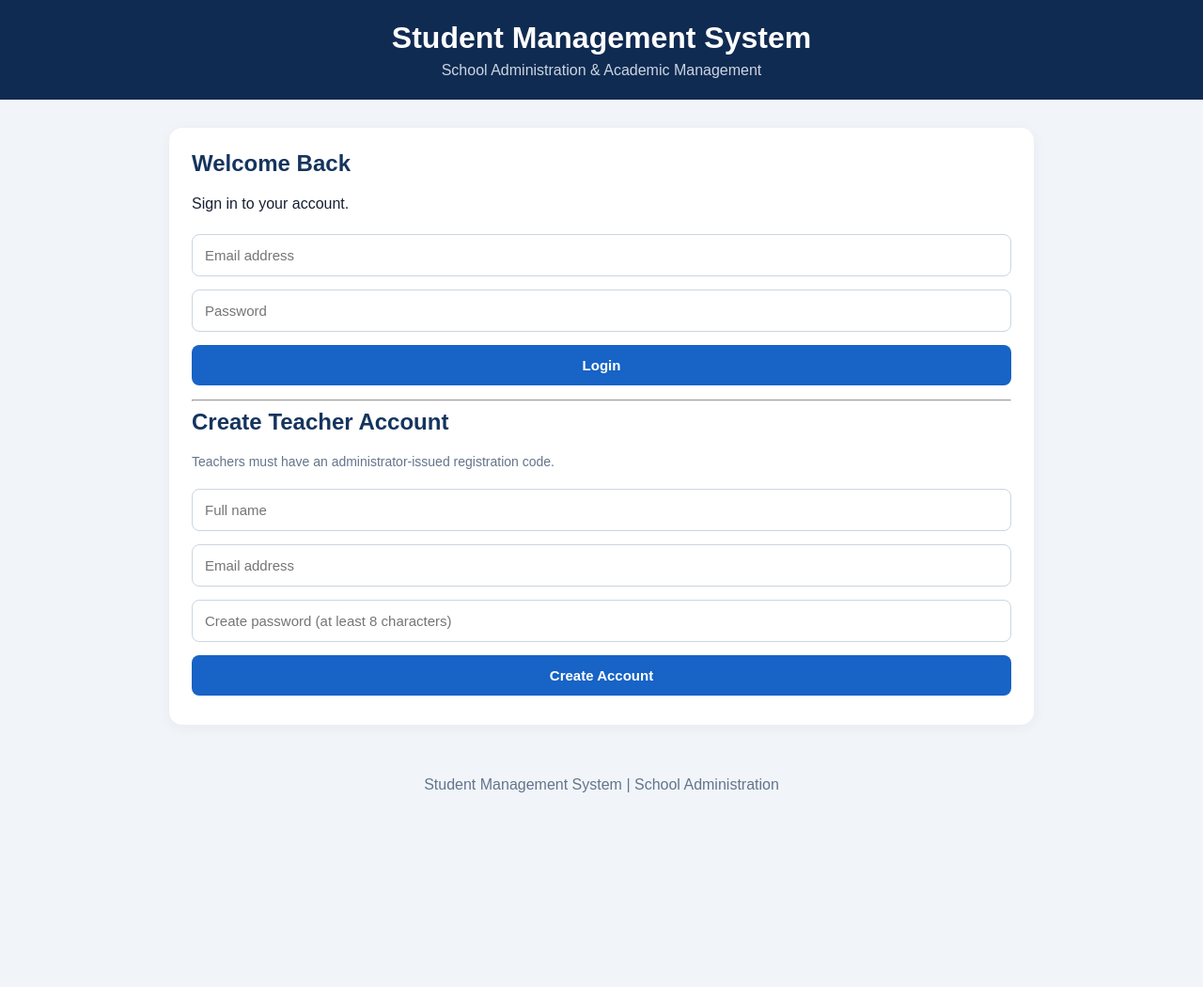
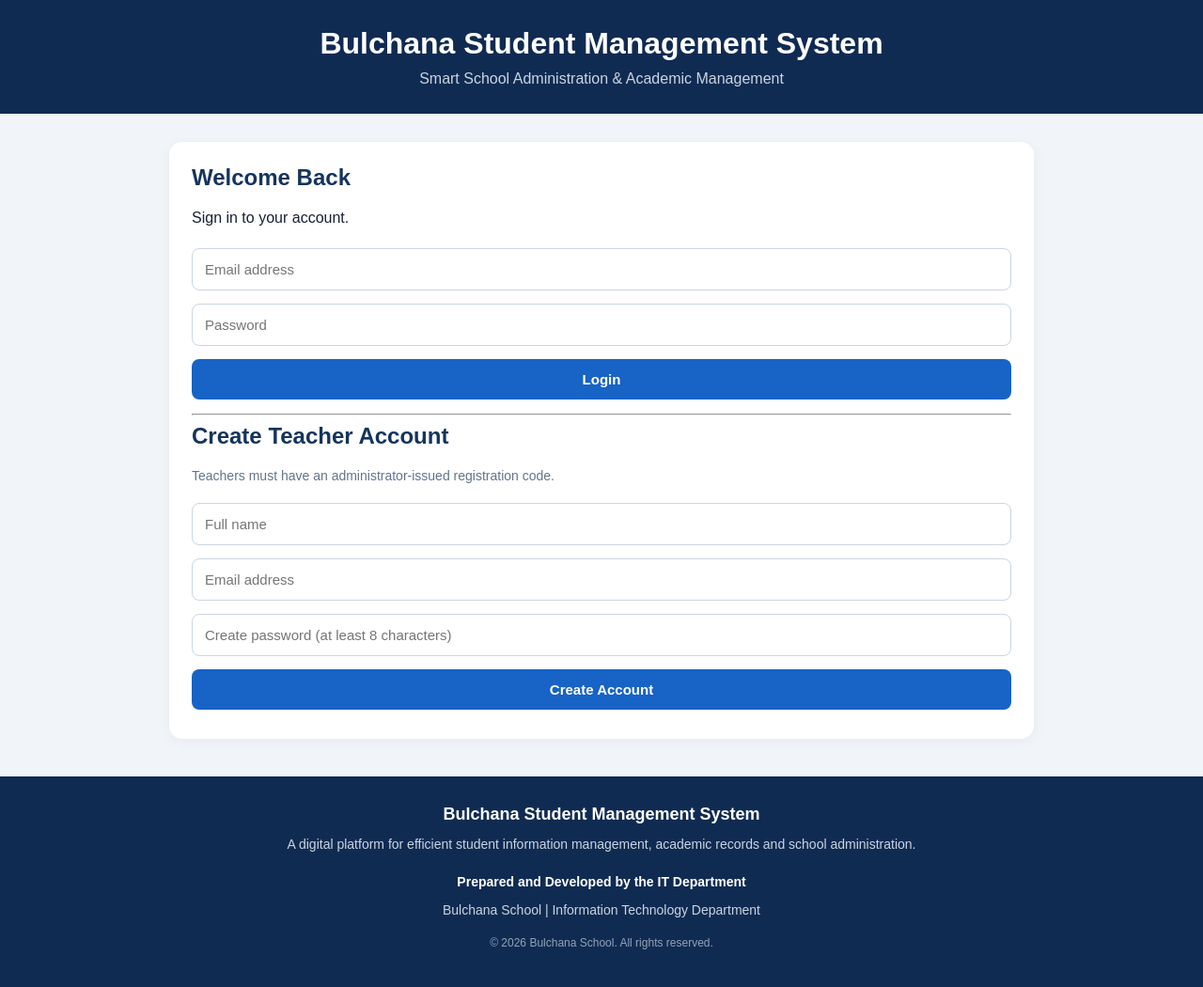
Before and after one commit to bulchanaschoolcyberlab/Bulchana-Student-Management-System, a plain HTML site: page index.html in a window 1280 px wide. Shown: the whole page at 94% size. Before the commit the page ends 869 px from the top, so only its background shows below. Drawn offline with nearby package versions, Linux system fonts and the light colour scheme.

Commit message:
Update index.html

```diff
--- a/index.html
+++ b/index.html
@@ -4,30 +4,44 @@
 <head>
   <meta charset="UTF-8">
   <meta name="viewport" content="width=device-width, initial-scale=1.0">
-  <title>Student Management System</title>
+  <meta name="description" content="Bulchana Student Management System - A digital platform for student information, academic records and school administration.">
+
+  <title>Bulchana Student Management System</title>
 
   <script src="https://cdn.jsdelivr.net/npm/@supabase/supabase-js@2"></script>
 
   <style>
     * { box-sizing: border-box; }
+
     body {
       margin: 0;
       font-family: Arial, sans-serif;
       background: #f1f5f9;
       color: #172033;
     }
+
     header {
       background: #102b52;
       color: white;
-      padding: 22px;
+      padding: 28px 18px;
       text-align: center;
     }
-    header h1 { margin: 0 0 7px; }
-    header p { margin: 0; color: #cbd5e1; }
+
+    header h1 {
+      margin: 0 0 10px;
+    }
+
+    header p {
+      margin: 0;
+      color: #cbd5e1;
+    }
+
     main {
       width: min(920px, 94%);
       margin: 30px auto;
+      min-height: 55vh;
     }
+
     .card {
       background: white;
       padding: 24px;
@@ -35,7 +49,12 @@
       margin-bottom: 20px;
       box-shadow: 0 3px 15px #0000000c;
     }
-    h2 { margin-top: 0; color: #15345e; }
+
+    h2 {
+      margin-top: 0;
+      color: #15345e;
+    }
+
     input, button {
       width: 100%;
       padding: 13px;
@@ -43,10 +62,12 @@
       border-radius: 8px;
       font-size: 15px;
     }
+
     input {
       border: 1px solid #cbd5e1;
       background: white;
     }
+
     button {
       border: none;
       background: #1763c6;
@@ -54,19 +75,24 @@
       font-weight: bold;
       cursor: pointer;
     }
+
     button:hover { background: #104d9c; }
     button.secondary { background: #475569; }
     button.danger { background: #b42318; }
+
     .hidden { display: none !important; }
+
     .message {
       padding: 12px;
       border-radius: 8px;
       margin: 12px 0;
       overflow-wrap: anywhere;
     }
+
     .success { background: #dcfce7; color: #166534; }
     .error { background: #fee2e2; color: #991b1b; }
     .info { background: #dbeafe; color: #1e40af; }
+
     .code {
       font-size: 23px;
       font-weight: bold;
@@ -78,15 +104,47 @@
       background: #dcfce7;
       border-radius: 8px;
     }
+
     .teacher {
       padding: 12px;
       border-bottom: 1px solid #e2e8f0;
     }
-    .muted { color: #64748b; font-size: 14px; }
+
+    .muted {
+      color: #64748b;
+      font-size: 14px;
+    }
+
     footer {
+      background: #102b52;
+      color: white;
       text-align: center;
-      padding: 25px;
-      color: #64748b;
+      padding: 30px 18px;
+      margin-top: 40px;
+    }
+
+    footer h3 {
+      margin: 0 0 10px;
+      font-size: 18px;
+    }
+
+    footer p {
+      margin: 7px 0;
+      color: #cbd5e1;
+      font-size: 14px;
+      line-height: 1.6;
+    }
+
+    footer .department {
+      color: white;
+      font-weight: bold;
+      margin-top: 18px;
+    }
+
+    footer .copyright {
+      margin-top: 15px;
+      font-size: 12px;
+      color: #94a3b8;
     }
   </style>
 </head>
@@ -94,8 +152,8 @@
 <body>
 
 <header>
-  <h1>Student Management System</h1>
-  <p>School Administration & Academic Management</p>
+  <h1>Bulchana Student Management System</h1>
+  <p>Smart School Administration & Academic Management</p>
 </header>
 
 <main>
@@ -186,8 +244,24 @@
 
 </main>
 
+<!-- PROFESSIONAL SCHOOL FOOTER -->
 <footer>
-  Student Management System | School Administration
+  <h3>Bulchana Student Management System</h3>
+
+  <p>
+    A digital platform for efficient student information management,
+    academic records and school administration.
+  </p>
+
+  <p class="department">
+    Prepared and Developed by the IT Department
+  </p>
+
+  <p>Bulchana School | Information Technology Department</p>
+
+  <p class="copyright">
+    © 2026 Bulchana School. All rights reserved.
+  </p>
 </footer>
 
 <script>
```
